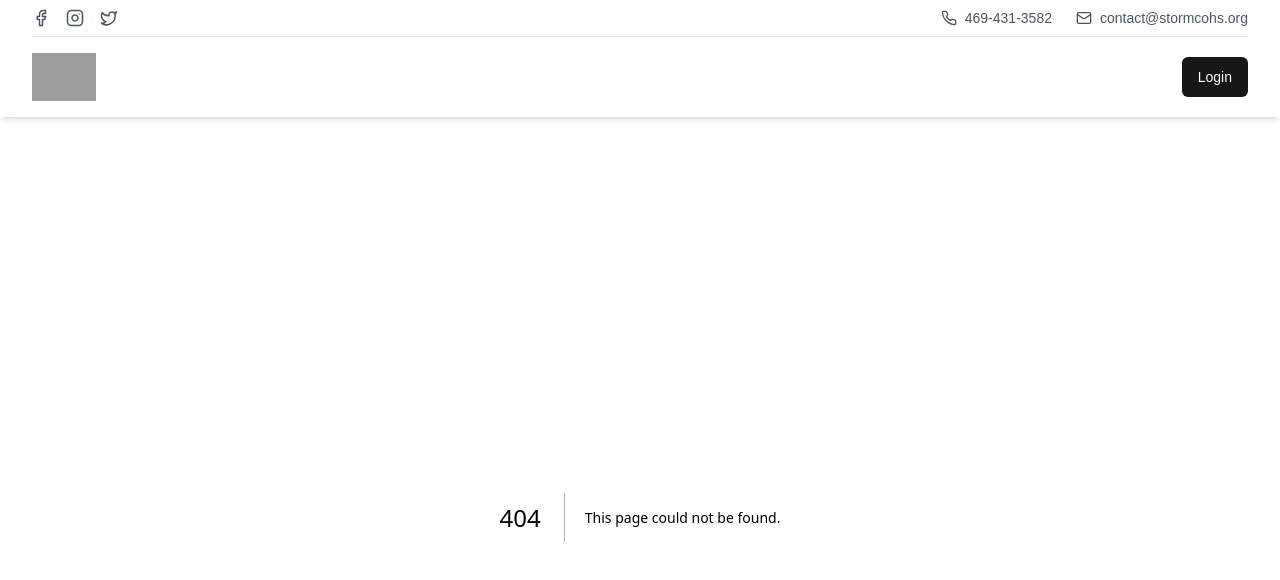
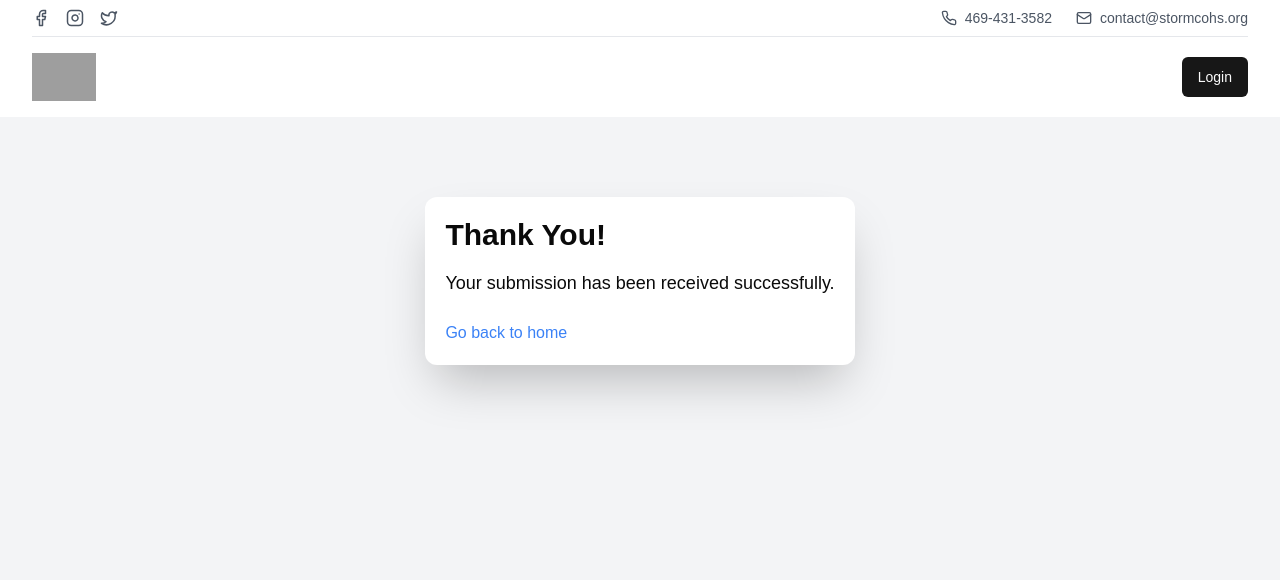
Before and after one commit to cfgtexas24/Team-7, a Next.js app: page /thank-you in a window 1280 px wide. Before the commit this address had no page. Shown: the top 580 px of the page. Built offline with nearby package versions, Linux system fonts and the light colour scheme; grey boxes are pictures that could not be loaded.

Commit message:
Thank you Page

```diff
--- a/src/app/apply-mentee/page.js
+++ b/src/app/apply-mentee/page.js
@@ -14,6 +14,7 @@ import {
   SelectValue,
 } from "@/components/ui/select";
 import { motion, AnimatePresence } from "framer-motion";
+import { useRouter } from 'next/router';
 
 export default function Home() {
   const options = [
@@ -121,6 +122,12 @@ export default function Home() {
     };
 
     const response = await fetch("/api/sms", { method: "GET" });
+    if (response.ok) {
+      router.push('/thank-you'); // Navigate to thank-you page on success
+    } else {
+      // Handle error response here
+      console.error('Submission failed', response.statusText);
+    }
   };
 
   const containerVariants = {
@@ -169,7 +176,7 @@ export default function Home() {
   };
 
   return (
-    <div className="flex h-[90vh] bg-gray-100 justify-center py-8">
+    <div className="flex h-[90vh] min-h-fit bg-gray-100 justify-center py-8">
       <motion.form
         variants={containerVariants}
         initial="hidden"
--- a/src/app/apply/page.js
+++ b/src/app/apply/page.js
@@ -3,6 +3,8 @@
 import { useState } from "react";
 import { Input } from "@/components/ui/input";
 import { Textarea } from "@/components/ui/textarea";
+import { useRouter } from 'next/router';
+
 import {
   Select,
   SelectContent,
@@ -119,6 +121,11 @@ export default function Home() {
     };
 
     const response = await fetch("/api/sms", { method: "GET" });
+    if (response.ok) {
+      router.push('/thank-you');
+    } else {
+      console.error('Submission failed', response.statusText);
+    }
   };
 
   const containerVariants = {
--- a/src/app/non_emergency/page.js
+++ b/src/app/non_emergency/page.js
@@ -14,7 +14,7 @@ export default function NonEmergency() {
   ]
 
   return (
-    <div className="flex h-[90vh] justify-center bg-gradient-to-br from-gray-100 to-gray-300">
+    <div className="flex h-[90vh] min-h-screen justify-center bg-gradient-to-br from-gray-100 to-gray-300">
       <motion.div
         initial={{ opacity: 0, y: -50 }}
         animate={{ opacity: 1, y: 0 }}
--- a/src/app/page.js
+++ b/src/app/page.js
@@ -37,7 +37,7 @@ export default function Home() {
 
   return (
     <motion.div
-      className="flex h-[90vh] bg-gray-50"
+      className="flex h-[90vh] min-h-screen bg-gray-50"
       initial="hidden"
       animate="visible"
       variants={containerVariants}
--- /dev/null
+++ b/src/app/thank-you/page.js
@@ -0,0 +1,17 @@
+import Link from "next/link";
+
+export default function ThankYouPage() {
+  return (
+    <div className="flex flex-col items-center h-screen bg-gray-100">
+      <div className="bg-white rounded-xl p-5 shadow-2xl h-fit mt-20">
+        <h1 className="text-3xl font-bold mb-4">Thank You!</h1>
+        <p className="text-lg mb-6">
+          Your submission has been received successfully.
+        </p>
+        <Link href="/" className="text-blue-500 hover:underline">
+          Go back to home
+        </Link>
+      </div>
+    </div>
+  );
+}
```
Also changed, not shown: 2 other files (tests, documents, lock files or other folders).
